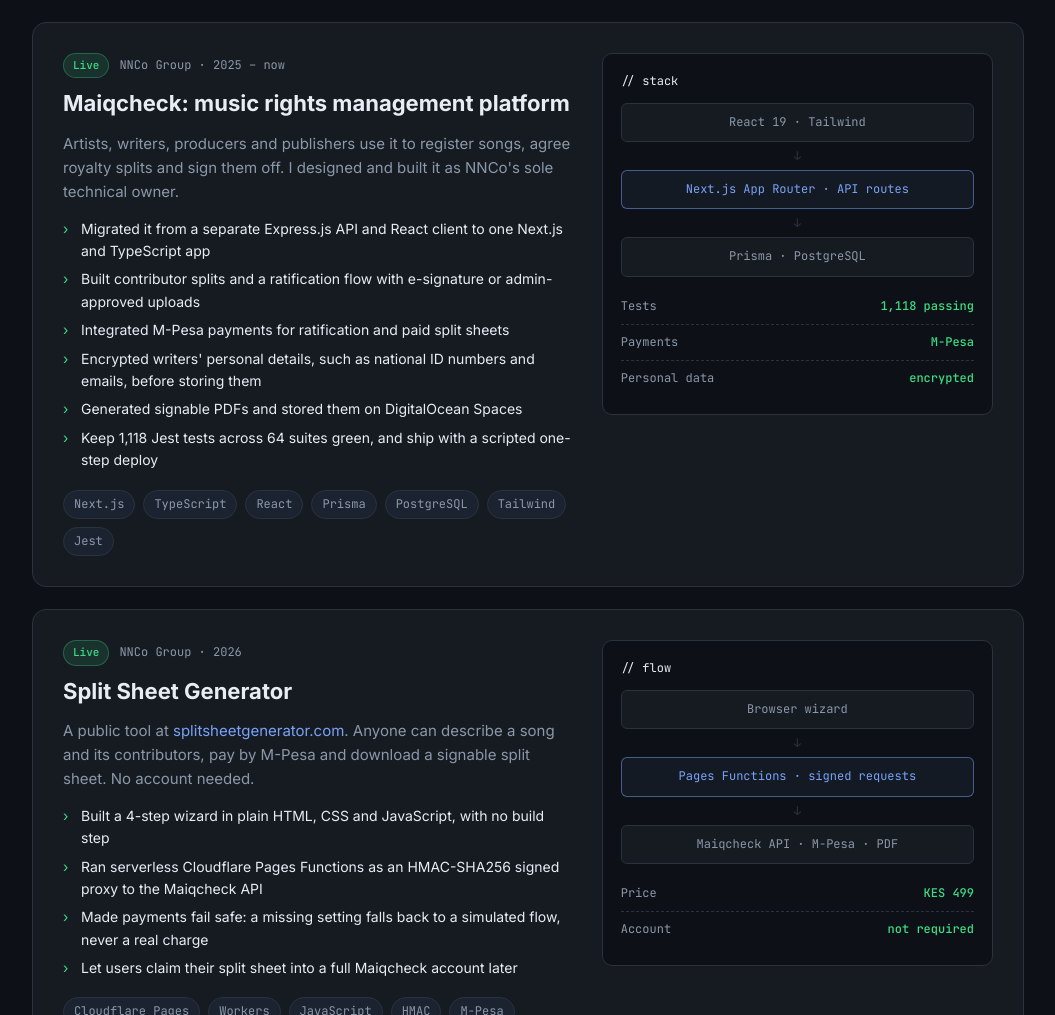
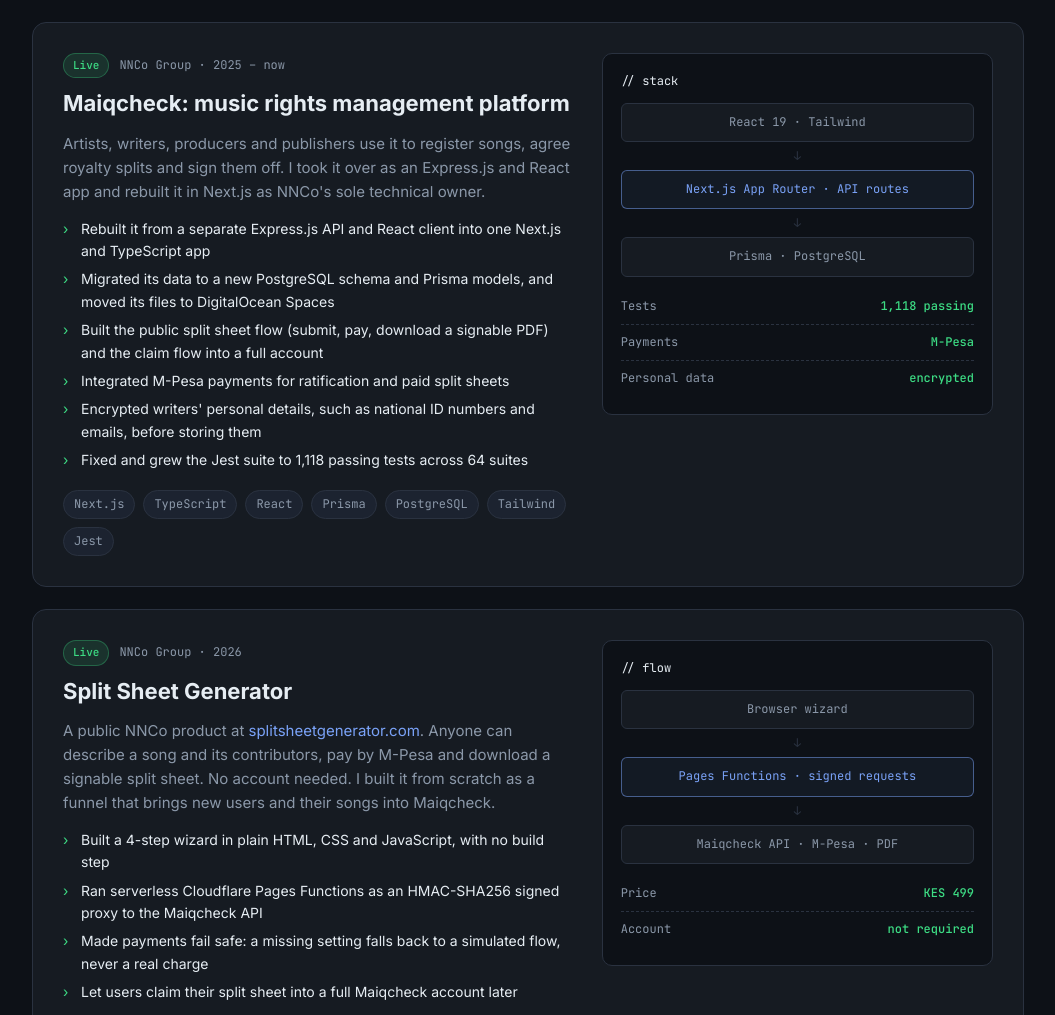
Before and after one commit to Jak-Sidious/Jak-Sidious.github.io, a plain HTML site: page index.html in a window 1280 px wide. Shown: the part 2027-3042 px from the top of the page, without its empty margins (112-1167 px from the left). Drawn offline with Linux system fonts and the light colour scheme.

Commit message:
Update index.html

```diff
--- a/index.html
+++ b/index.html
@@ -229,14 +229,14 @@
         <div>
           <div class="meta"><span class="badge live">Live</span> NNCo Group · 2025 – now</div>
           <h3>Maiqcheck: music rights management platform</h3>
-          <p>Artists, writers, producers and publishers use it to register songs, agree royalty splits and sign them off. I designed and built it as NNCo's sole technical owner.</p>
+          <p>Artists, writers, producers and publishers use it to register songs, agree royalty splits and sign them off. I took it over as an Express.js and React app and rebuilt it in Next.js as NNCo's sole technical owner.</p>
           <ul>
-            <li>Migrated it from a separate Express.js API and React client to one Next.js and TypeScript app</li>
-            <li>Built contributor splits and a ratification flow with e-signature or admin-approved uploads</li>
+            <li>Rebuilt it from a separate Express.js API and React client into one Next.js and TypeScript app</li>
+            <li>Migrated its data to a new PostgreSQL schema and Prisma models, and moved its files to DigitalOcean Spaces</li>
+            <li>Built the public split sheet flow (submit, pay, download a signable PDF) and the claim flow into a full account</li>
             <li>Integrated M-Pesa payments for ratification and paid split sheets</li>
             <li>Encrypted writers' personal details, such as national ID numbers and emails, before storing them</li>
-            <li>Generated signable PDFs and stored them on DigitalOcean Spaces</li>
-            <li>Keep 1,118 Jest tests across 64 suites green, and ship with a scripted one-step deploy</li>
+            <li>Fixed and grew the Jest suite to 1,118 passing tests across 64 suites</li>
           </ul>
           <div class="chips">
             <span class="chip">Next.js</span><span class="chip">TypeScript</span><span class="chip">React</span><span class="chip">Prisma</span><span class="chip">PostgreSQL</span><span class="chip">Tailwind</span><span class="chip">Jest</span>
@@ -262,7 +262,7 @@
         <div>
           <div class="meta"><span class="badge live">Live</span> NNCo Group · 2026</div>
           <h3>Split Sheet Generator</h3>
-          <p>A public tool at <a href="https://splitsheetgenerator.com" style="color:var(--accent-2)">splitsheetgenerator.com</a>. Anyone can describe a song and its contributors, pay by M-Pesa and download a signable split sheet. No account needed.</p>
+          <p>A public NNCo product at <a href="https://splitsheetgenerator.com" style="color:var(--accent-2)">splitsheetgenerator.com</a>. Anyone can describe a song and its contributors, pay by M-Pesa and download a signable split sheet. No account needed. I built it from scratch as a funnel that brings new users and their songs into Maiqcheck.</p>
           <ul>
             <li>Built a 4-step wizard in plain HTML, CSS and JavaScript, with no build step</li>
             <li>Ran serverless Cloudflare Pages Functions as an HMAC-SHA256 signed proxy to the Maiqcheck API</li>
```
